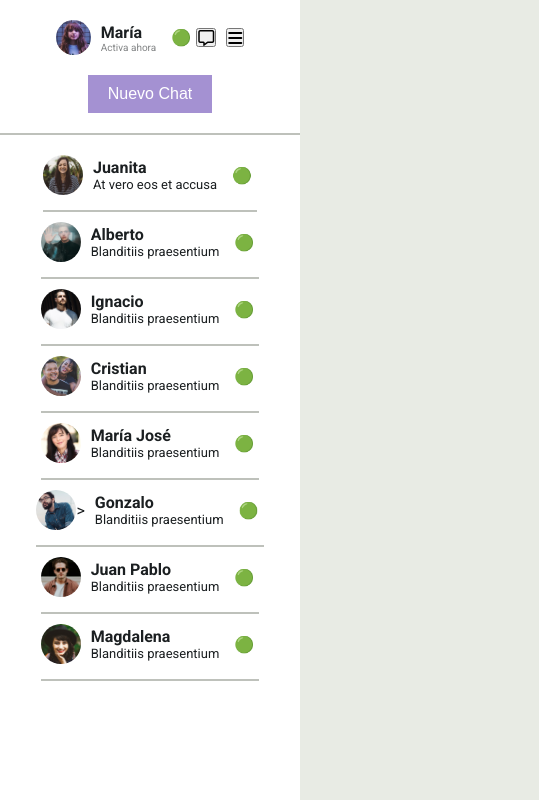
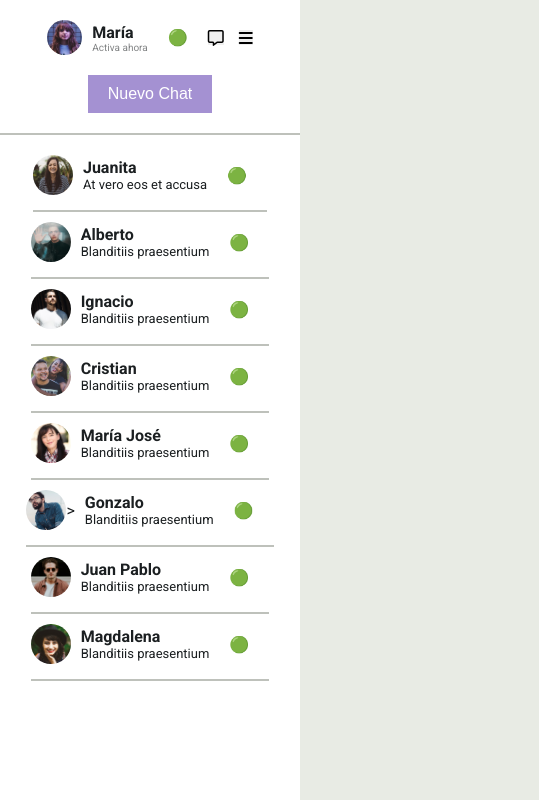
Before and after one commit to cicraftwork/desafio-flexbox, a plain HTML site: page index.html in a window 1280 px wide. Shown: the full height of the page, 0-539 px from the left. Drawn offline with Linux system fonts and the light colour scheme.

Commit message:
correciones menores

```diff
--- a/assets/css/style.css
+++ b/assets/css/style.css
@@ -47,14 +47,19 @@ body {
 }
 
 .status-icon {
-  margin-left: 5px;
-  margin-right: 5px;
+  margin-left: 10px;
+  margin-right: 20px;
+}
+
+button {
+  border:0ch;
+  align-items: end;
 }
 
 .contact-icons {
   display: flex;
-  gap: 10px;
-  color: #343435;
+  gap: 15px;
+  color: #444446;
 }
 
 .contact-icons i {
```
